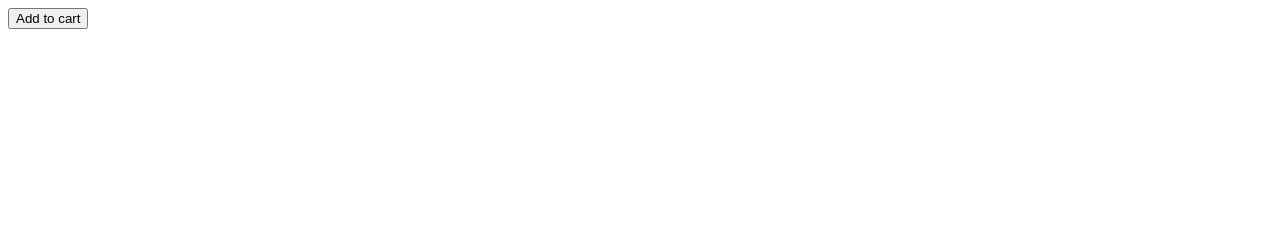
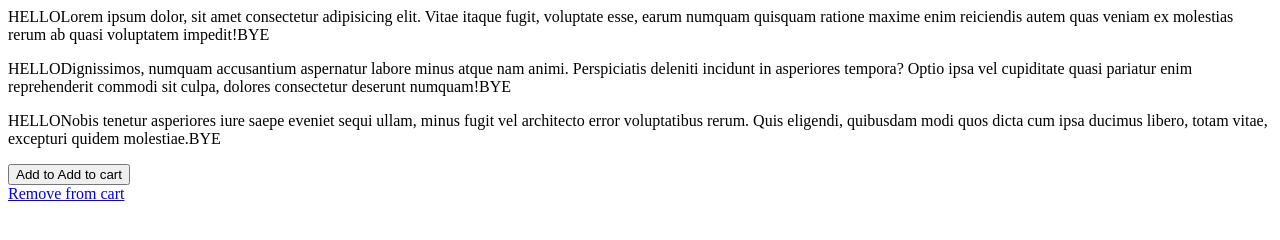
Before and after one commit to Saikal001/17.11.22, a plain HTML site: page index.html in a window 1280 px wide. Drawn offline with Linux system fonts and the light colour scheme.

Commit message:
add text and css

```diff
--- a/index.html
+++ b/index.html
@@ -3,19 +3,16 @@
     <link rel="stylesheet" href="style.css">
   </head>
  <body>
-  <div class="popover">
-    <button class="popover-trigger">Add to cart</button>
-    <div class="popover-content">This item costs
-    <strong>$50</strong>
-  </div>
-  </div>
+<p class="example-1">Lorem ipsum dolor, sit amet consectetur adipisicing elit. Vitae itaque fugit, voluptate esse, earum numquam quisquam ratione maxime enim reiciendis autem quas veniam ex molestias rerum ab quasi voluptatem impedit!</p>
+<p class="example-2">Dignissimos, numquam accusantium aspernatur labore minus atque nam animi. Perspiciatis deleniti incidunt in asperiores tempora? Optio ipsa vel cupiditate quasi pariatur enim reprehenderit commodi sit culpa, dolores consectetur deserunt numquam!</p>
+<p class="example-3">Nobis tenetur asperiores iure saepe eveniet sequi ullam, minus fugit vel architecto error voluptatibus rerum. Quis eligendi, quibusdam modi quos dicta cum ipsa ducimus libero, totam vitae, excepturi quidem molestiae.</p>
 
 
 
 
-
-
-
+<button data-popover="This item costs $50.">Add to Add to cart</button>
+<a href="#" data-popover="This removes item from cart">
+Remove from cart</a>
 
 
 
--- a/style.css
+++ b/style.css
@@ -1,32 +1,68 @@
 *{
   box-sizing: border-box;
 }
-.popover{
+.example-1::before{
+  content: "HELLO";
+}
+
+.example-1::after{
+  content: "BYE"
+}
+.example-2::before{
+  content: "HELLO";
+}
+
+.example-2::after{
+  content: "BYE"
+}
+.example-3::before{
+  content: "HELLO";
+}
+
+.example-3::after{
+  content: "BYE"
+}
+
+
+
+
+
+
+
+
+
+
+[data-popover]{
   position: relative;
 }
-.popover-content{
+[data-popover]::after{
+  content:attr(data-popover) ;
 box-shadow: 0 0 10px grey ;
 padding: 15px;
 border-radius: 10px;
 background-color: rgb(238, 238, 112);
-
 position: absolute;
 left: 0;
 top: 35px;
-
 display: none;
 }
-.popover button:focus + .popover-content{
+[data-popover]{
   display: block;
 }
-.popover-content span{
+[data-popover]::before{
+
   display: block;
   height: 10px;
   width: 20px;
   border-bottom: 10px solid  rgb(238, 238, 112);
   border-left: 10px solid transparent;
   border-right: 10px solid transparent;
-
   position: absolute;
-  top: -10px;
+  top: 15px;
+  left: 0;
+  display: none;
 }
+[data-popover]:focus::after,
+[data-popover]:focus::before {
+  display: block;
+}
```
